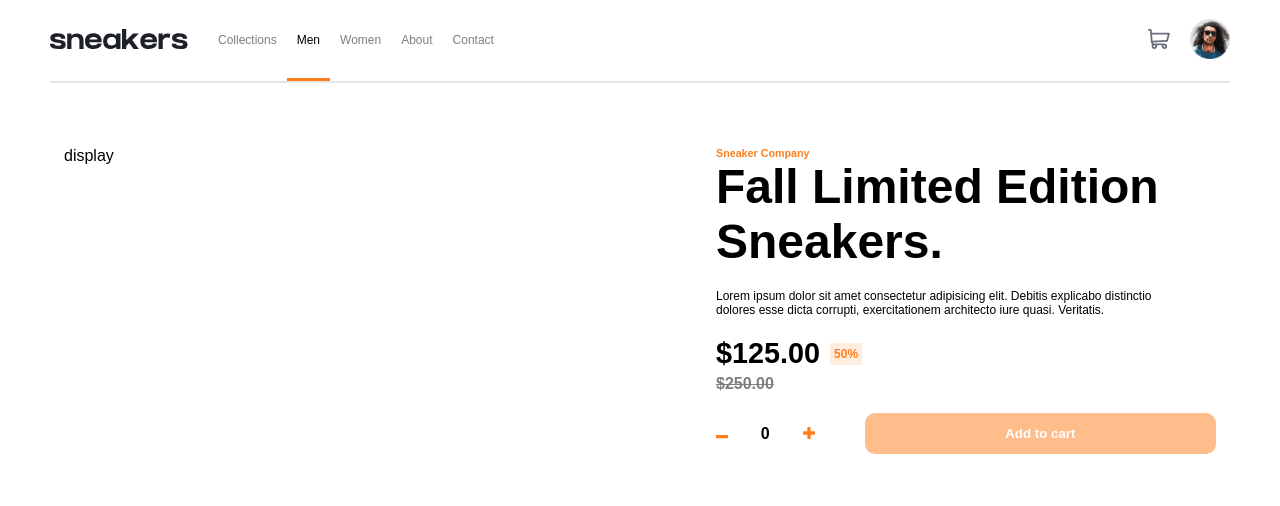
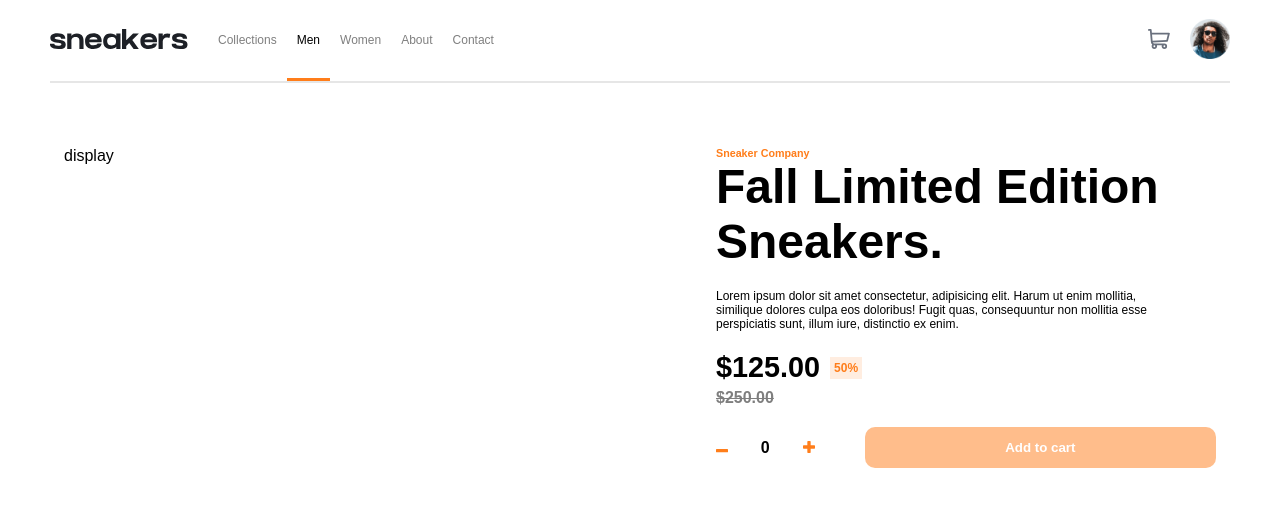
Before and after one commit to Timi-Leyin/ecommerce-product-page, a React (Vite) app: page / in a window 1280 px wide. Shown: the top 506 px of the page. Built offline with nearby package versions, Linux system fonts and the light colour scheme.

Commit message:
Used dummy text as product description

```diff
--- a/src/Components/Product/Product.tsx
+++ b/src/Components/Product/Product.tsx
@@ -41,7 +41,7 @@ export const ProductInfo = () => {
   <h6 className="product-owner">Sneaker Company</h6>
         <h1 className='product-name'>Fall Limited Edition Sneakers.</h1>
         <p className="product-description small">
-            Lorem ipsum dolor sit amet consectetur adipisicing elit. Debitis explicabo distinctio dolores esse dicta corrupti, exercitationem architecto iure quasi. Veritatis.
+           Lorem ipsum dolor sit amet consectetur, adipisicing elit. Harum ut enim mollitia, similique dolores culpa eos doloribus! Fugit quas, consequuntur non mollitia esse perspiciatis sunt, illum iure, distinctio ex enim.
         </p>
   </div>
 
```
